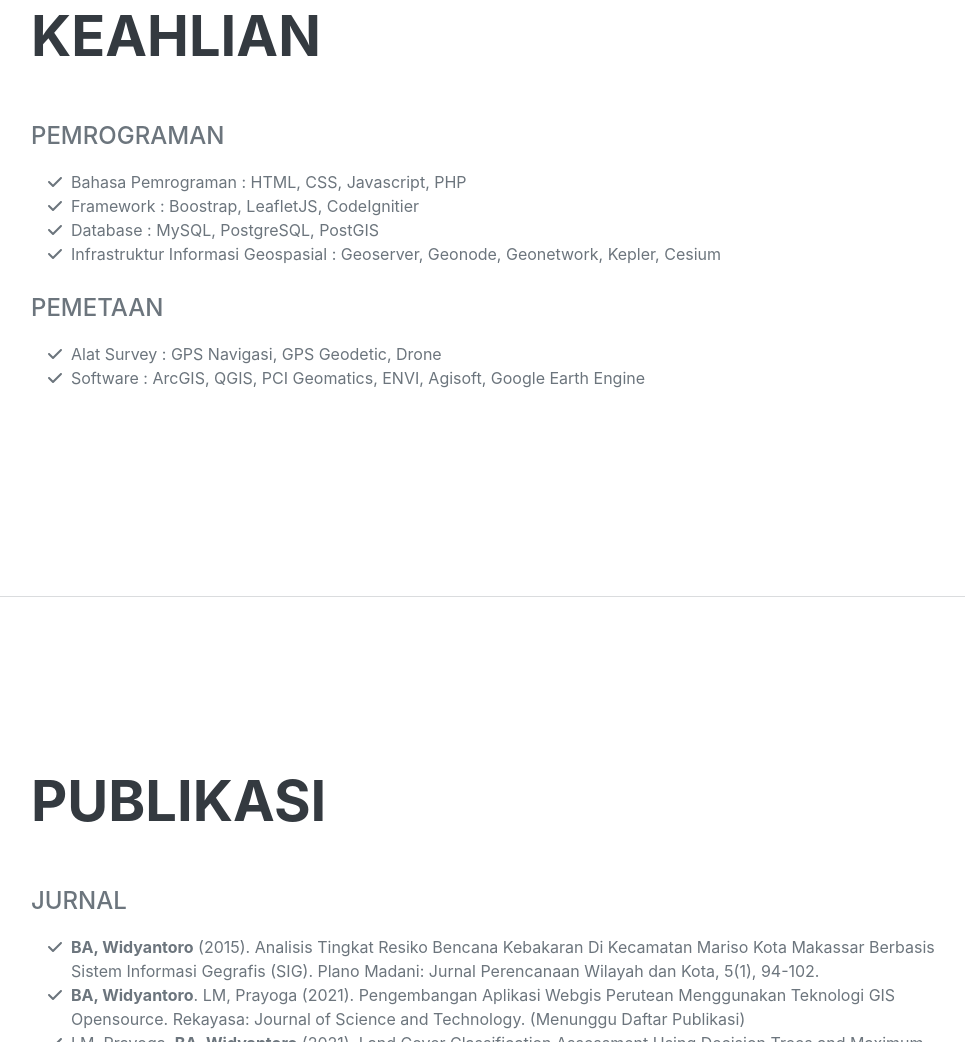
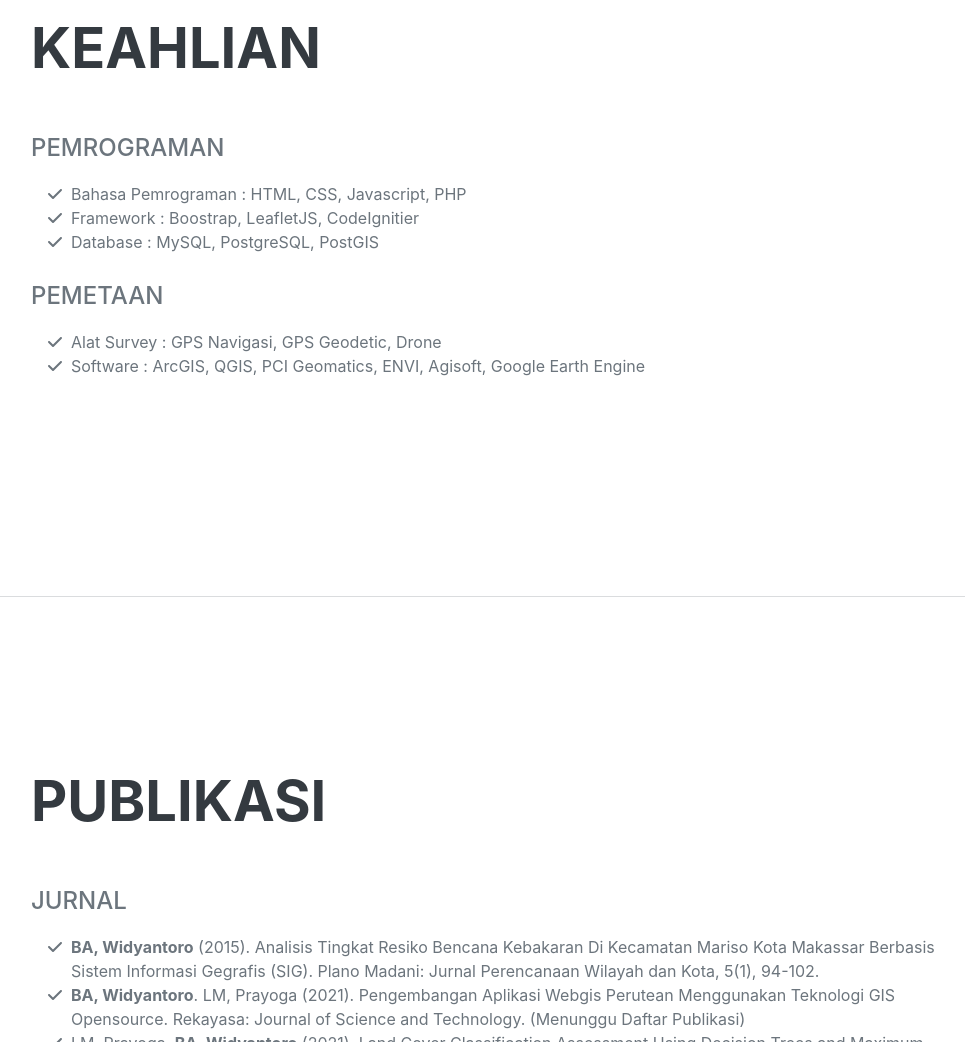
Before and after one commit to bawidyantoro/blog, a plain HTML site: page index.html in a window 1280 px wide. Shown: the part 3612-4654 px from the top of the page, without its empty margins (289-1254 px from the left). Drawn offline with nearby package versions, Linux system fonts and the light colour scheme; a web font is replaced by a local one.

Commit message:
Update index.html

```diff
--- a/index.html
+++ b/index.html
@@ -180,10 +180,6 @@
                         <span class="fa-li"><i class="fas fa-check"></i></span>
                         Database : MySQL, PostgreSQL, PostGIS
                     </li>
-                    <li>
-                        <span class="fa-li"><i class="fas fa-check"></i></span>
-                        Infrastruktur Informasi Geospasial : Geoserver, Geonode, Geonetwork, Kepler, Cesium
-                    </li>
                 </ul>
                 <br>
                 <div class="subheading mb-3">Pemetaan</div>
```
